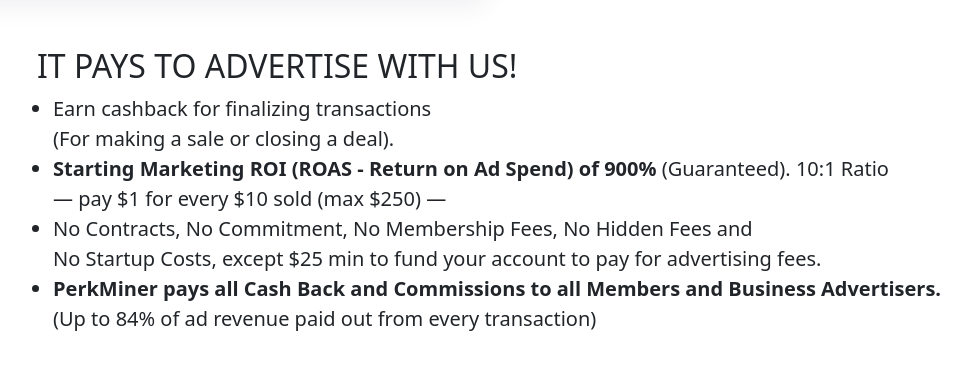
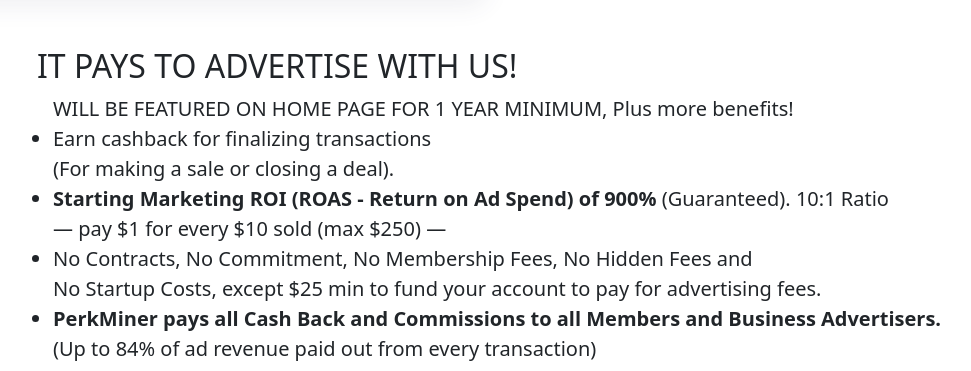
Before and after one commit to joejmendezsr/perkminer-live, a Python web app: template templates/business_home.html in a window 1280 px wide. Shown: the part 704-1075 px from the top of the page, without its empty margins (140-1111 px from the left). Run offline with Jinja, Linux system fonts and the light colour scheme; the template is opened without the code that fills it, so the values that code supplies are empty.

Commit message:
added feature advantage for 10 businesses to biz home page

```diff
--- a/templates/business_home.html
+++ b/templates/business_home.html
@@ -117,6 +117,7 @@
             <div class="col-12 col-lg-10">
             <h2>IT PAYS TO ADVERTISE WITH US!</h2>
                 <ul class="fs-5 ps-3 mb-0 text-left">
+                    <FIRST 10 BUSINESSES FROM EACH CATEGORY PER CITY TO LIST THEIR BUSINESS <b>WILL BE FEATURED ON HOME PAGE</b> FOR 1 YEAR MINIMUM, Plus more benefits!</li>
                     <li>Earn cashback for finalizing transactions</br>(For making a sale or closing a deal).</li>
                     <li><b>Starting Marketing ROI (ROAS - Return on Ad Spend) of 900%</b> (Guaranteed).  10:1 Ratio</br>— pay $1 for every $10 sold (max $250) —</li>
                     <li>No Contracts, No Commitment, No Membership Fees, No Hidden Fees and</br>No Startup Costs, except $25 min to fund your account to pay for advertising fees.</li>
```
